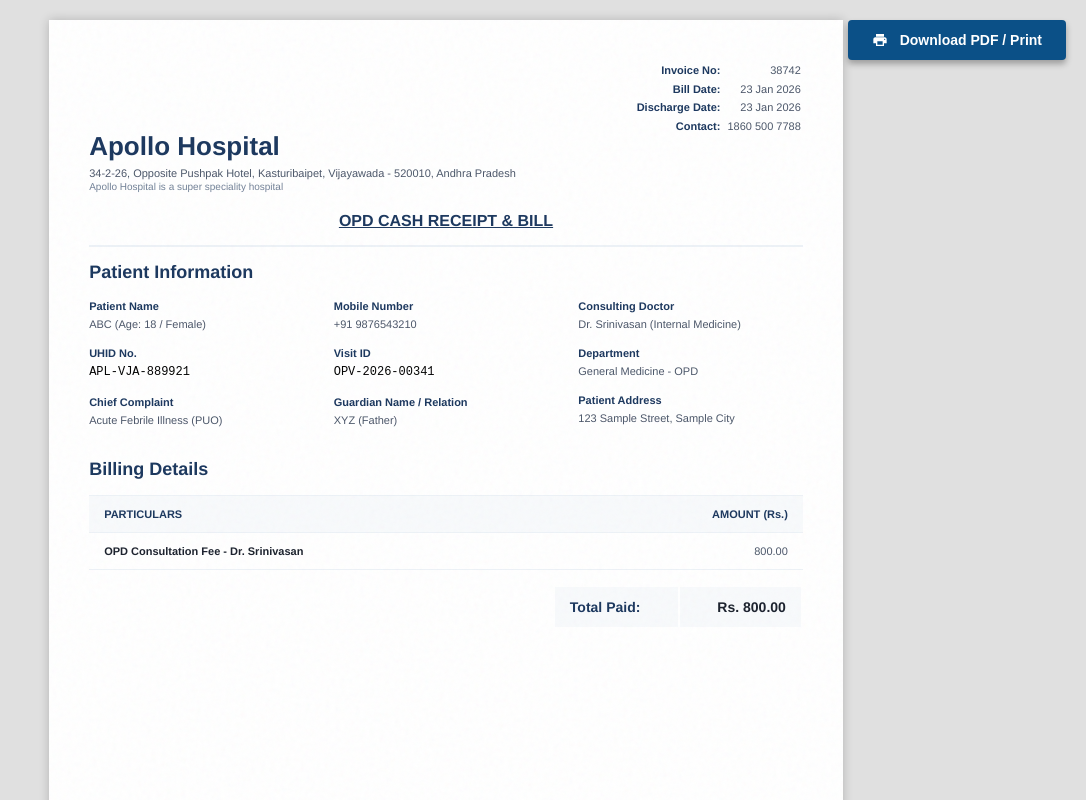
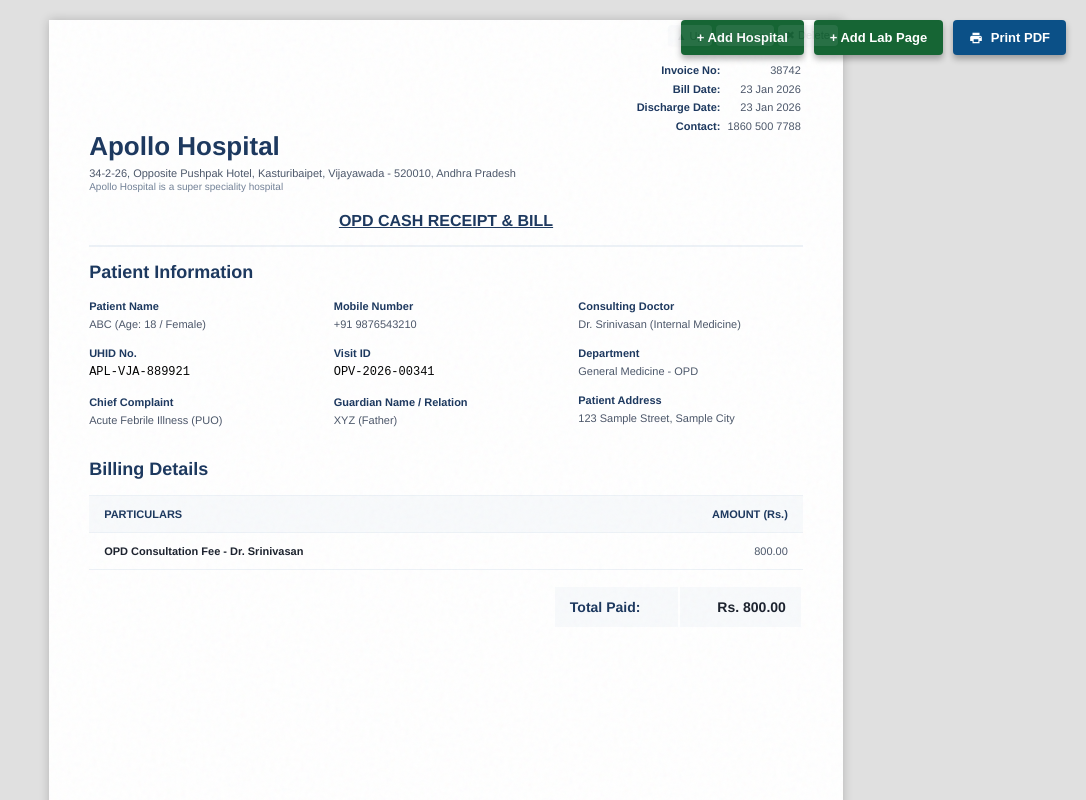
Before and after one commit to amanagarwal0602/Fake_Medical_Report, a plain HTML site: page index.html in a window 1280 px wide. Shown: the top 800 px of the page, without its empty margins (194-1280 px from the left). Drawn offline with Linux system fonts and the light colour scheme.

Commit message:
Add dynamic page templates and reordering controls

```diff
--- a/index.html
+++ b/index.html
@@ -298,25 +298,38 @@
             color: #000;
         }
 
-        .print-btn {
+        .controls-bar {
             position: fixed;
             top: 20px;
             right: 20px;
+            display: flex;
+            gap: 10px;
+            z-index: 1000;
+        }
+
+        .print-btn, .action-btn {
             background-color: #0b5087;
             color: #fff;
-            padding: 12px 24px;
+            padding: 10px 16px;
             border: none;
             border-radius: 4px;
             font-weight: bold;
             cursor: pointer;
-            z-index: 1000;
-            font-size: 14px;
+            font-size: 13px;
             box-shadow: 0 4px 6px rgba(0, 0, 0, 0.3);
             transition: background-color 0.2s;
         }
 
+        .action-btn {
+            background-color: #166534;
+        }
+
         .print-btn:hover {
             background-color: #083d66;
+        }
+
+        .action-btn:hover {
+            background-color: #14532d;
         }
 
         @page {
@@ -353,7 +366,7 @@
                 content: none;
             }
 
-            .print-btn {
+            .controls-bar {
                 display: none;
             }
         }
@@ -370,20 +383,55 @@
                 right: 5px;
             }
         }
+        .page-controls {
+            position: absolute;
+            top: 5px;
+            right: 5px;
+            display: flex;
+            gap: 4px;
+            opacity: 0.1;
+            transition: opacity 0.2s;
+            z-index: 1000;
+        }
+        .page-container:hover .page-controls {
+            opacity: 1;
+        }
+        .page-controls button {
+            background: #cbd5e0;
+            color: #2d3748;
+            border: none;
+            border-radius: 4px;
+            padding: 4px 8px;
+            font-size: 11px;
+            cursor: pointer;
+            box-shadow: 0 1px 3px rgba(0,0,0,0.2);
+        }
+        .page-controls button:hover {
+            background: #a0aec0;
+        }
+        .page-controls .del-btn:hover {
+            background: #f56565;
+            color: #fff;
+        }
+        @media print {
+            .page-controls { display: none !important; }
+        }
 
 </style>
 </head>
 
 <body contenteditable="true" spellcheck="false">
 
-    <button class="print-btn" onclick="window.print()">
-        <svg style="width:16px;height:16px;vertical-align:text-bottom;margin-right:8px;" viewBox="0 0 24 24"
-            fill="currentColor">
-            <path
-                d="M19 8H5c-1.66 0-3 1.34-3 3v6h4v4h12v-4h4v-6c0-1.66-1.34-3-3-3zm-3 11H8v-5h8v5zm3-7c-.55 0-1-.45-1-1s.45-1 1-1 1 .45 1 1-.45 1-1 1zm-1-9H6v4h12V3z" />
-        </svg>
-        Download PDF / Print
-    </button>
+    <div class="controls-bar" contenteditable="false">
+        <button class="action-btn" onclick="addHospitalPage()">+ Add Hospital</button>
+        <button class="action-btn" onclick="addLabPage()">+ Add Lab Page</button>
+        <button class="print-btn" onclick="window.print()">
+            <svg style="width:14px;height:14px;vertical-align:text-bottom;margin-right:4px;" viewBox="0 0 24 24" fill="currentColor">
+                <path d="M19 8H5c-1.66 0-3 1.34-3 3v6h4v4h12v-4h4v-6c0-1.66-1.34-3-3-3zm-3 11H8v-5h8v5zm3-7c-.55 0-1-.45-1-1s.45-1 1-1 1 .45 1 1-.45 1-1 1zm-1-9H6v4h12V3z" />
+            </svg>
+            Print PDF
+        </button>
+    </div>
 
     <!-- ==================== APOLLO PAGE (INVOICE) ==================== -->
     <div class="page-container"
@@ -500,7 +548,7 @@
     </div>
 
     <!-- ==================== APOLLO PRESCRIPTION ==================== -->
-    <div class="page-container" style="padding: 40px; font-family: 'Helvetica Neue', Helvetica, Arial, sans-serif; color: #2d3748; background-image: none;">
+    <div class="page-container" id="hospital-template" style="padding: 40px; font-family: 'Helvetica Neue', Helvetica, Arial, sans-serif; color: #2d3748; background-image: none;">
         <div style="display: flex; justify-content: space-between; align-items: flex-end; border-bottom: 2px solid #1a365d; padding-bottom: 20px;">
             <div>
                 <h1 style="color: #1a365d; font-size: 26px; margin: 0 0 5px 0;">Apollo Hospital</h1>
@@ -720,7 +768,7 @@
     </div>
 
     <!-- ==================== PAGE 1 ==================== -->
-    <div class="page-container">
+    <div class="page-container" id="lab-template">
         <div class="watermark">AMPATH LABS</div>
 
         <!-- Header -->
@@ -1348,6 +1396,69 @@
         </footer>
     </div>
 
+    <script>
+        function injectPageControls() {
+            document.querySelectorAll('.page-container').forEach(page => {
+                if (!page.querySelector('.page-controls')) {
+                    const controls = document.createElement('div');
+                    controls.className = 'page-controls';
+                    controls.contentEditable = "false";
+                    controls.innerHTML = `
+                        <button onclick="movePageUp(this)" title="Move Up">▲ Up</button>
+                        <button onclick="movePageDown(this)" title="Move Down">▼ Down</button>
+                        <button class="del-btn" onclick="deletePage(this)" title="Delete Page">✖ Delete</button>
+                    `;
+                    page.style.position = 'relative';
+                    page.insertBefore(controls, page.firstChild);
+                }
+            });
+        }
+
+        window.onload = injectPageControls;
+
+        function movePageUp(btn) {
+            const page = btn.closest('.page-container');
+            const prev = page.previousElementSibling;
+            if (prev && prev.classList.contains('page-container')) {
+                page.parentNode.insertBefore(page, prev);
+            }
+        }
+
+        function movePageDown(btn) {
+            const page = btn.closest('.page-container');
+            const next = page.nextElementSibling;
+            if (next && next.classList.contains('page-container')) {
+                page.parentNode.insertBefore(next, page);
+            }
+        }
+
+        function deletePage(btn) {
+            if(confirm('Delete this page completely?')) {
+                btn.closest('.page-container').remove();
+            }
+        }
+
+        function addHospitalPage() {
+            const template = document.getElementById('hospital-template');
+            if(template) {
+                const clone = template.cloneNode(true);
+                clone.removeAttribute('id');
+                document.body.appendChild(clone);
+                injectPageControls();
+                window.scrollTo({ top: document.body.scrollHeight, behavior: 'smooth' });
+            }
+        }
+
+        function addLabPage() {
+            const template = document.getElementById('lab-template');
+            if(template) {
+                const clone = template.cloneNode(true);
+                clone.removeAttribute('id');
+                document.body.appendChild(clone);
+                injectPageControls();
+                window.scrollTo({ top: document.body.scrollHeight, behavior: 'smooth' });
+            }
+        }
+    </script>
 </body>
-
 </html>
```
